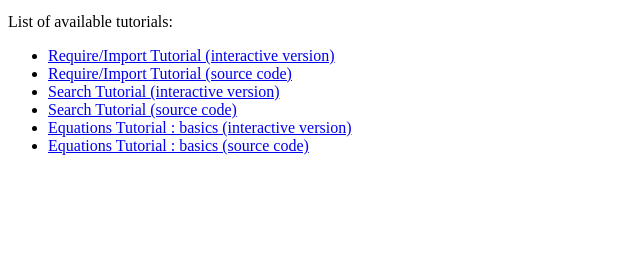
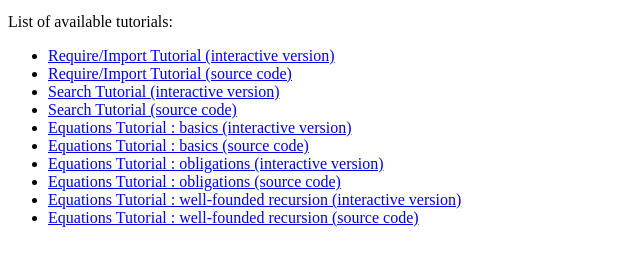
Before and after one commit to coq/platform-docs, a website: page src/index.html in a window 1280 px wide. Shown: the part 101-366 px from the top of the page, without its empty margins (0-640 px from the left). Drawn offline with Linux system fonts and the light colour scheme.

Commit message:
List new tutorials in the index.

```diff
--- a/src/index.html
+++ b/src/index.html
@@ -18,6 +18,10 @@
         <li><a href="SearchTutorial.v">Search Tutorial (source code)</a></li>
         <li><a href="Tutorial_Equations_basics.html">Equations Tutorial : basics (interactive version)</a></li>
         <li><a href="Tutorial_Equations_basics.v">Equations Tutorial : basics (source code)</a></li>
+        <li><a href="Tutorial_Equations_Obligations.html">Equations Tutorial : obligations (interactive version)</a></li>
+        <li><a href="Tutorial_Equations_Obligations.v">Equations Tutorial : obligations (source code)</a></li>
+        <li><a href="Tutorial_Equations_wf.html">Equations Tutorial : well-founded recursion (interactive version)</a></li>
+        <li><a href="Tutorial_Equations_wf.v">Equations Tutorial : well-founded recursion (source code)</a></li>
     </ul>
 </body>
 </html>
```
